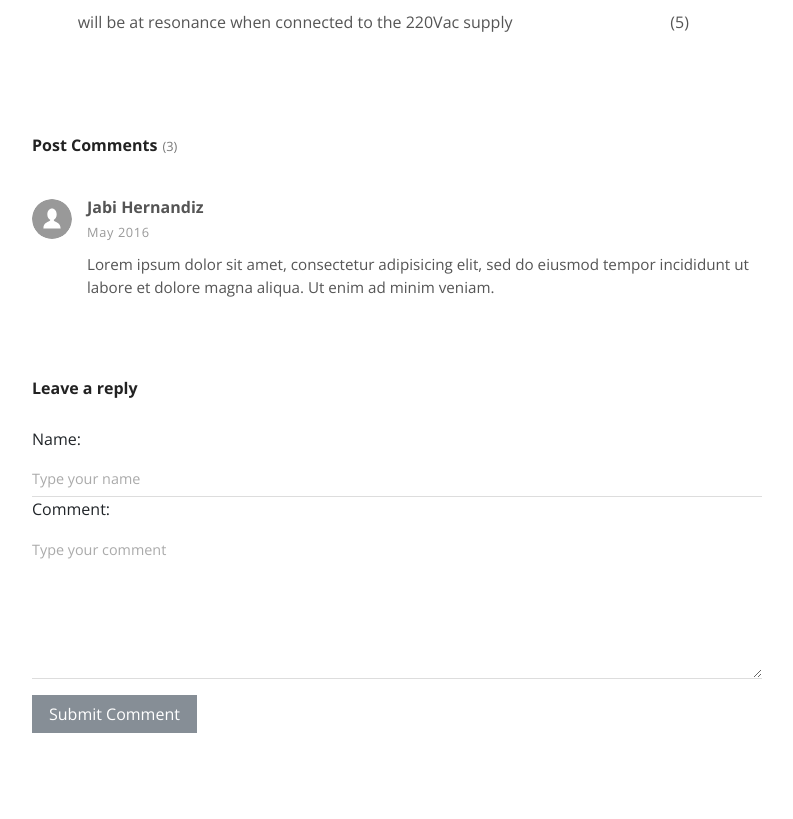
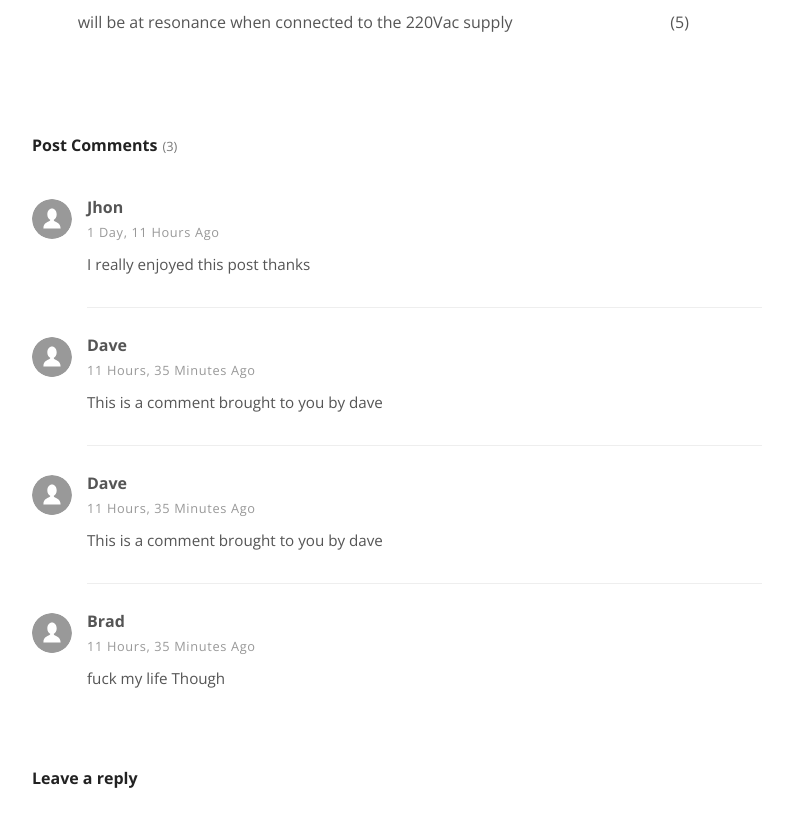
Before and after one commit to Londa-LG/Blog, a Django app: page /post/1/ in a window 1280 px wide. Shown: the part 2567-3386 px from the top of the page, without its empty margins (53-846 px from the left). Run offline with Django 3.2, Linux system fonts and the light colour scheme; data comes from the database, SQL or seed files in the repository; both versions use the stored data as it was after the commit; some libraries are stand-ins or nearby versions.

Commit message:
Final Product

```diff
--- a/Blog/main/admin.py
+++ b/Blog/main/admin.py
@@ -1,5 +1,6 @@
 from django.contrib import admin
-from .models import Categories, Post
+from .models import Categories, Post, Comments
 
 admin.site.register(Categories)
+admin.site.register(Comments)
 admin.site.register(Post)
--- a/Blog/main/templates/post.html
+++ b/Blog/main/templates/post.html
@@ -53,17 +53,19 @@
                   <header>
                     <h3 class="h6">Post Comments<span class="no-of-comments">(3)</span></h3>
                   </header>
+                  {% for content in comments %}
                   <div class="comment">
                     <div class="comment-header d-flex justify-content-between">
                       <div class="user d-flex align-items-center">
                         <div class="image"><img src="{% static 'img/user.svg' %}" alt="..." class="img-fluid rounded-circle"></div>
-                        <div class="title"><strong>Jabi Hernandiz</strong><span class="date">May 2016</span></div>
+                        <div class="title"><strong>{{ content.Name }}</strong><span class="date">{{ content.date_commented | timesince }} ago</span></div>
                       </div>
                     </div>
                     <div class="comment-body">
-                      <p>Lorem ipsum dolor sit amet, consectetur adipisicing elit, sed do eiusmod tempor incididunt ut labore et dolore magna aliqua. Ut enim ad minim veniam.</p>
+                      <p>{{ content.comment }}</p>
                     </div>
                   </div>
+                  {% endfor %}
                   {% comment %}
                   <div class="comment">
                     <div class="comment-header d-flex justify-content-between">
--- a/Blog/main/views.py
+++ b/Blog/main/views.py
@@ -3,7 +3,7 @@ from django.core.paginator import Paginator, EmptyPage, PageNotAnInteger
 from django.db.models import Count, Q
 
 
-from .models import Post
+from .models import Post, Comments
 from .forms import CommentForm
 from marketing.models import Signup
 
@@ -67,17 +67,20 @@ def BlogPosts(request):
 
 def ViewedPost(request,id):
     post = Post.objects.filter(id=id)
+    item = get_object_or_404(Post, id=id)
+    comment_qs = Comments.objects.filter(post=item)
     category_count = Category_count()
     latest = Post.objects.order_by('-date_created')[0:3]
     form = CommentForm(request.POST or None)
     if request.method == "POST":
         if form.is_valid():
-            form.instance.post = post
+            form.instance.post = item
             form.save()
     context = {
         'latest': latest,
         'category_count': category_count,
         'post': post,
         'form': form,
+        'comments': comment_qs
     }
     return render(request, 'post.html', context)
```
Also changed, not shown: Blog/db.sqlite3.
